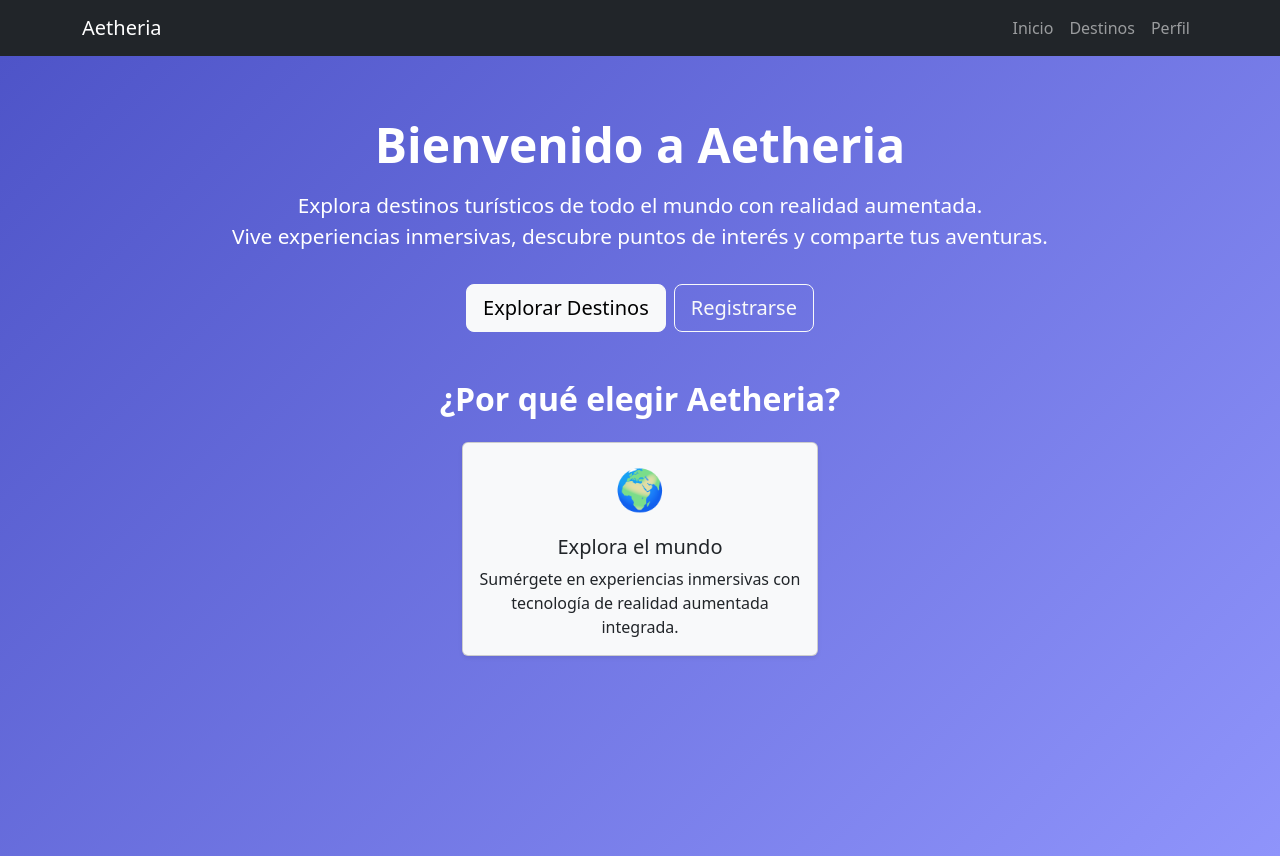
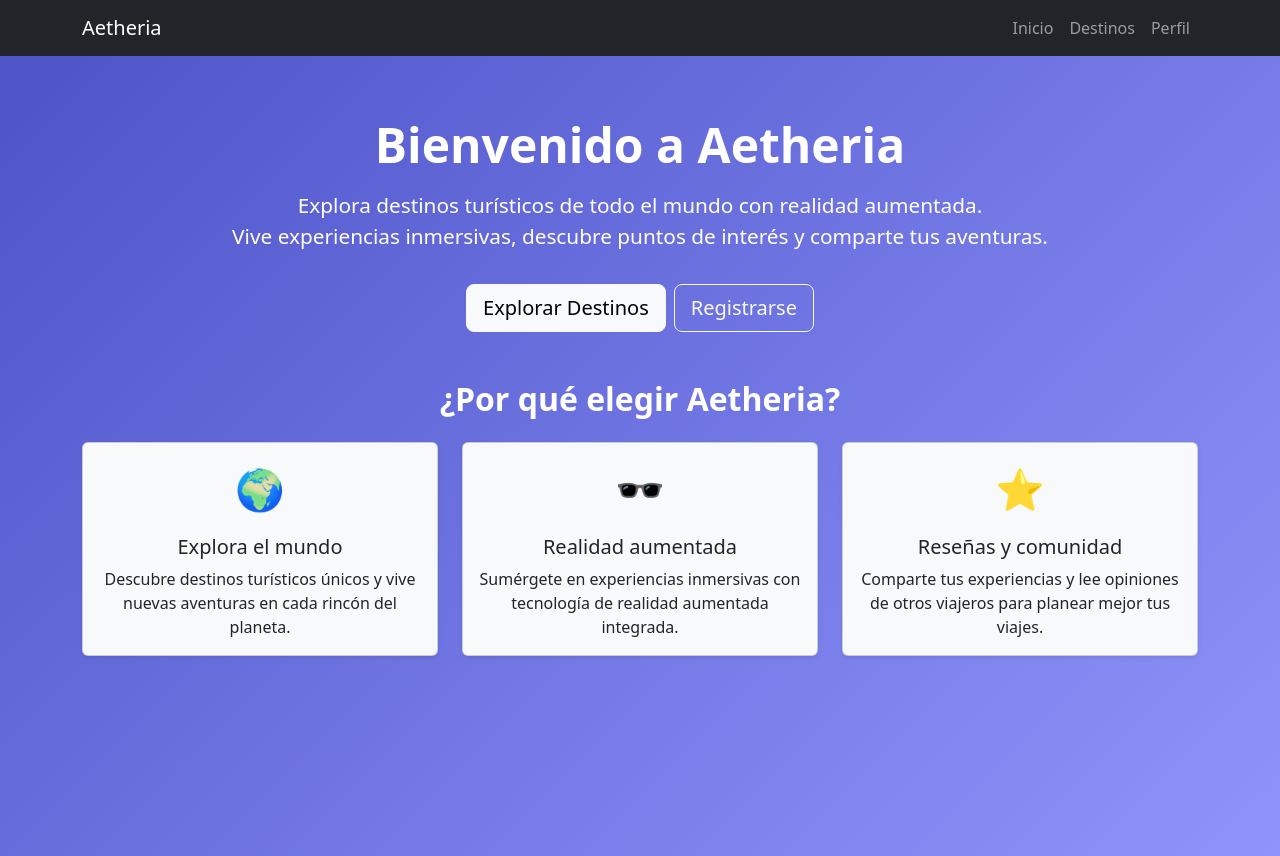
Before and after one commit to henrycorredor7570/Aetheria-client, a React (Vite) app: page / in a window 1280 px wide. Built offline with nearby package versions, Linux system fonts and the light colour scheme.

Commit message:
Added Aetheria Project description cards

```diff
--- a/src/pages/HomePage.jsx
+++ b/src/pages/HomePage.jsx
@@ -35,9 +35,31 @@ const HomePage = () => {
                                 <div style={{fontSize:'2.5rem'}}>🌍</div>
                                 <Card.Title className="mt-3">Explora el mundo</Card.Title>
                                 <Card.Text>
+                                    Descubre destinos turísticos únicos y vive nuevas aventuras en cada rincón del planeta.
+                                </Card.Text>
+
+                            </Card.Body>
+                        </Card>
+                    </Col>
+                    <Col md={4} className="mb-4">
+                        <Card bg="light" text="dark" className="h-100 shadow-sm">
+                            <Card.Body className="text-center">
+                                <div style={{fontSize: '2.5rem'}}>🕶️</div>
+                                <Card.Title className="mt-3">Realidad aumentada</Card.Title>
+                                <Card.Text>
                                     Sumérgete en experiencias inmersivas con tecnología de realidad aumentada integrada.
                                 </Card.Text>
-
+                            </Card.Body>
+                        </Card>
+                    </Col>
+                    <Col md={4} className="mb-4">
+                        <Card bg="light" text="dark" className="h-100 shadow-sm">
+                            <Card.Body className="text-center">
+                                <div style={{fontSize:'2.5rem'}}>⭐</div>
+                                <Card.Title className="mt-3">Reseñas y comunidad</Card.Title>
+                                <Card.Text>
+                                    Comparte tus experiencias y lee opiniones de otros viajeros para planear mejor tus viajes.
+                                </Card.Text>
                             </Card.Body>
                         </Card>
                     </Col>
```
